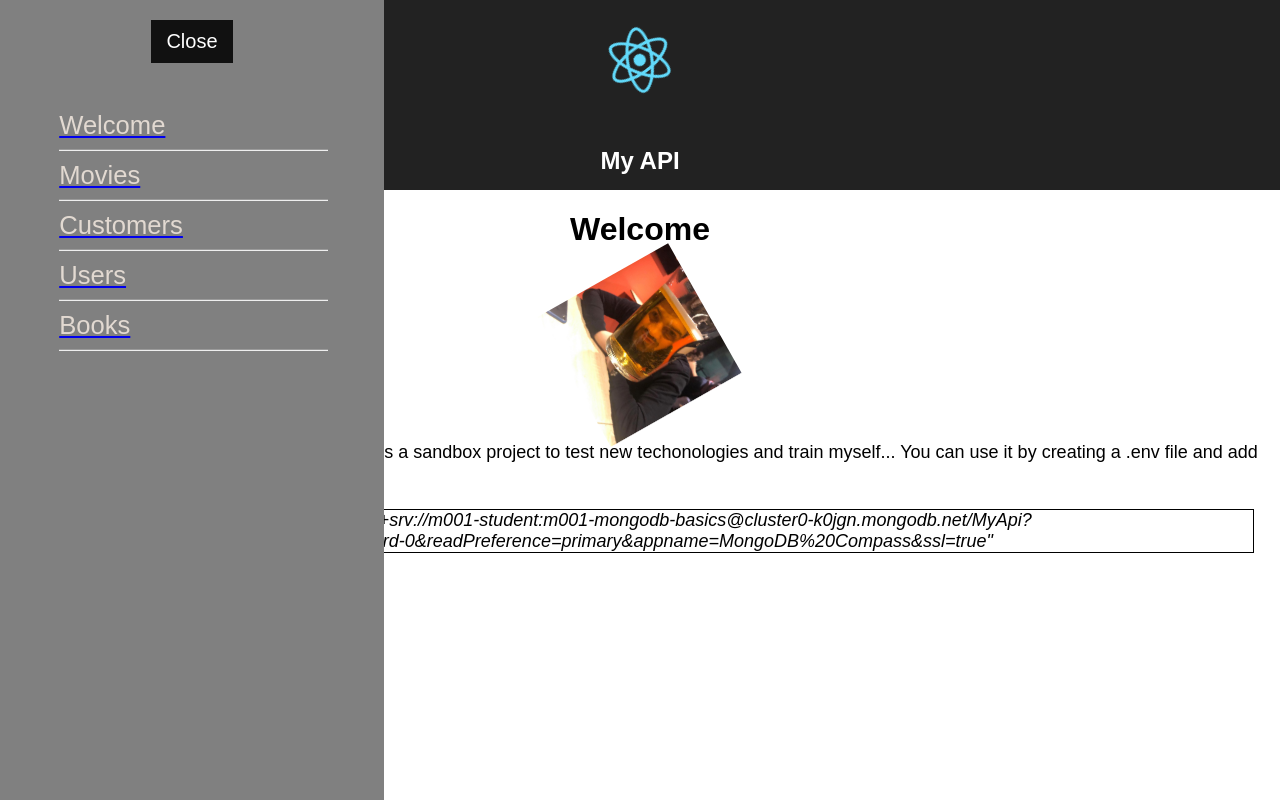
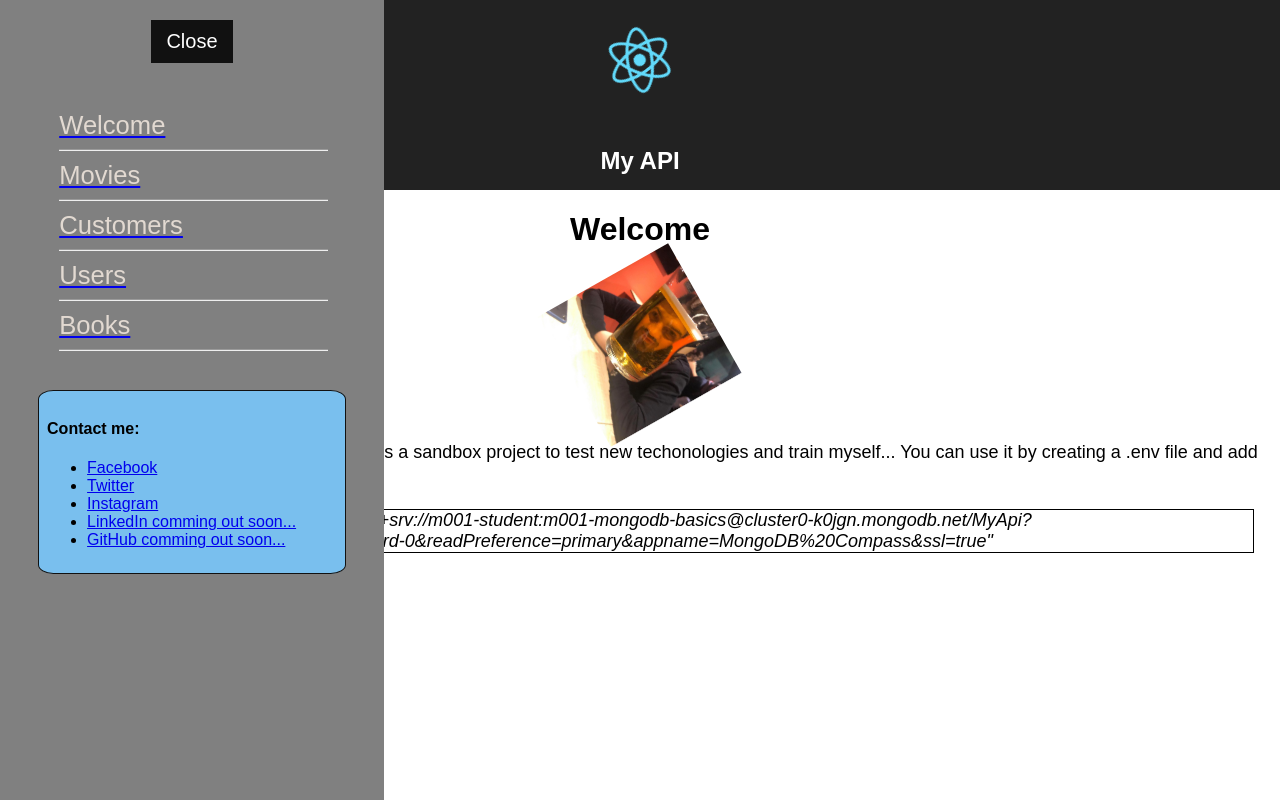
Before and after one commit to skrollu/MERN_FullStack, a React (Create React App) app in the folder client/: page / in a window 1280 px wide. Both pictures are taken after a click on the button "Menu". Built offline with nearby package versions, Linux system fonts and the light colour scheme.

Commit message:
ajout de contact me dans la side bar et un peu de css

```diff
--- a/client/src/components/ui/sidebar.js
+++ b/client/src/components/ui/sidebar.js
@@ -27,10 +27,11 @@ class SideBar extends Component {
 
         return (
 
-            <div className={this.state.sidebarStyle}> {/*revoir l'exemple dans le projet redux*/}
+            <div className={this.state.sidebarStyle}> {/* TODO revoir l'exemple dans le projet redux*/}
 
                 <button className={"openbtn"} onClick={() => this.closeHandler()}>Close</button>
 
+                <div>
                     <ul className={"ul"}>
                         <Link to="/">
                             <li>Welcome</li>
@@ -47,8 +48,29 @@ class SideBar extends Component {
                         <Link to="/books">
                             <li>Books</li>
                         </Link>
+                    </ul>
+                </div>
 
+                <div className="contact">
+                    <h4>Contact me: </h4>
+                    <ul>
+                        <li>
+                            <a href="https://www.facebook.com/mathieu.ibersien/">Facebook</a>
+                        </li>
+                        <li>
+                            <a href="https://twitter.com/Maaaaamath">Twitter</a>
+                        </li>
+                        <li>
+                            <a href="https://www.instagram.com/mamath_ib/">Instagram</a>
+                        </li>
+                        <li>
+                            <a href="https://www.linkedin.com/">LinkedIn comming out soon...</a>
+                        </li>
+                        <li>
+                            <a href="https://github.com/">GitHub comming out soon...</a>
+                        </li>
                     </ul>
+                </div>
             </div>
         );
     }
--- a/client/src/css/ui/sidebar.css
+++ b/client/src/css/ui/sidebar.css
@@ -1,3 +1,16 @@
+.openbtn {
+  font-size: 20px;
+  cursor: pointer;
+  background-color: #111;
+  color: white;
+  padding: 10px 15px;
+  border: none;
+}
+
+.openbtn:hover {
+  background-color: #444;
+}
+
 .ul {
   margin: 10% 5%;
   text-align: left;
@@ -23,17 +36,15 @@
   font-size: x-large;
 }
 
-.openbtn {
-  font-size: 20px;
-  cursor: pointer;
-  background-color: #111;
-  color: white;
-  padding: 10px 15px;
-  border: none;
-}
-
-.openbtn:hover {
-  background-color: #444;
+.contact {
+  margin: 10% 10%;
+  padding: 2%;
+  border-color: #111;
+  border-radius: 5%;
+  border-style: solid;
+  border-width: 1px;
+  background-color: rgb(121, 191, 238);
+  text-align: left;
 }
 
 /* The sidebar menu */
```
Lines whose indentation alone changed are shown as unchanged.
